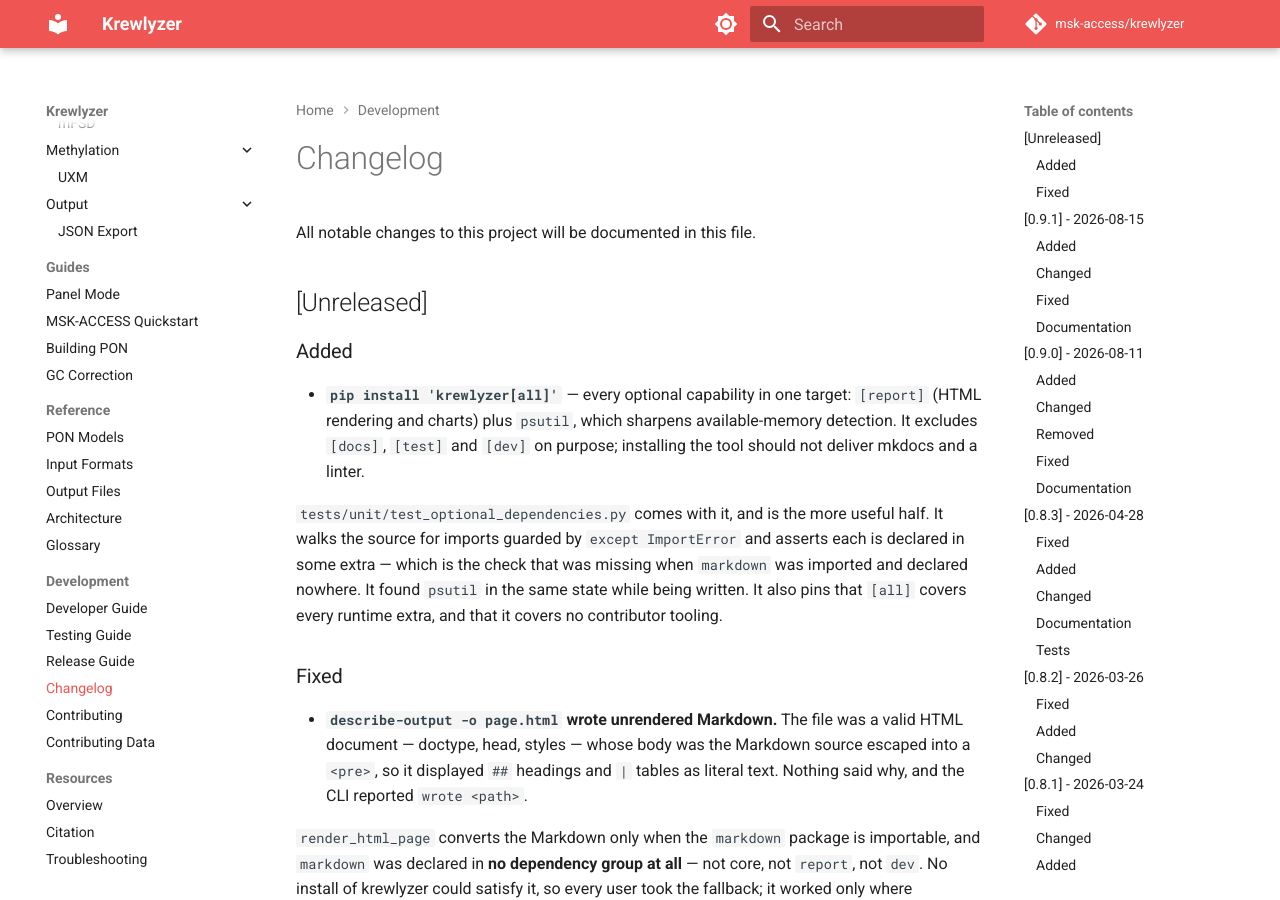
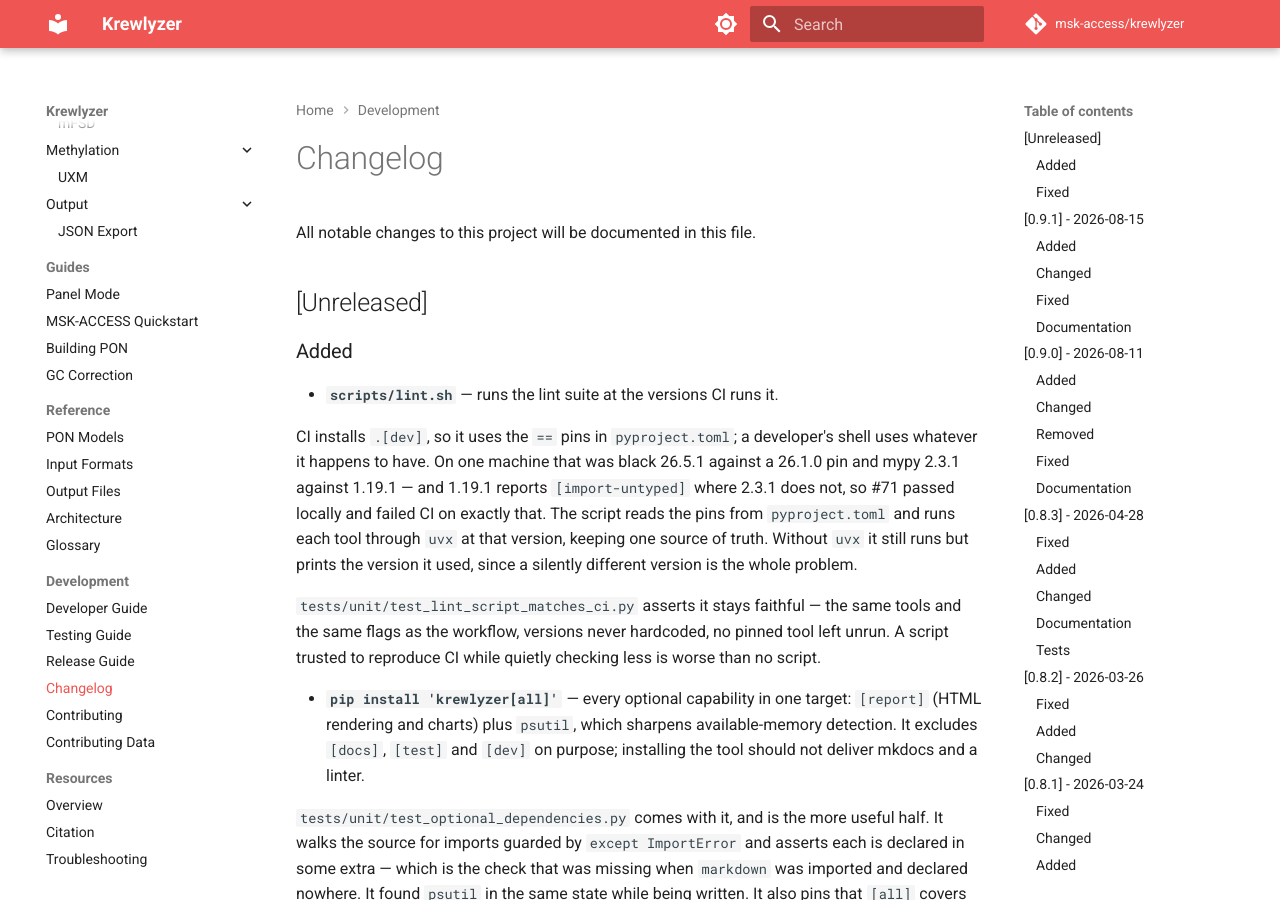
Before and after one commit to msk-access/krewlyzer, an MkDocs documentation site: the page built from docs/development/changelog.md, in a window 1280 px wide and 900 px high. Built offline with MkDocs 1.6.1 and Material for MkDocs 9.7.7, drawn with Linux system fonts in a browser that asks for light colours; comment, search, counter and statistics services are not loaded; the version menu is left out.

Commit message:
chore: run the linters at CI's pinned versions, and assert the script matches
CI installs `.[dev]`, so its black, ruff and mypy are the `==` pins in
pyproject.toml. A developer's shell runs whatever the environment happens to
have, and nothing reports the difference. Measured here:

    black   pinned 26.1.0   local 26.5.1
    ruff    pinned 0.15.4   local 0.15.4   ok
    mypy    pinned 1.19.1   local 2.3.1

Two of three adrift. The mypy gap is not theoretical -- 1.19.1 reports
`[import-untyped]` for the markdown import and 2.3.1 does not, which is exactly
how #71 passed locally and failed CI. The black gap has not bitten yet: both
versions agree on the whole tree today, checked rather than assumed.

`scripts/lint.sh` reads the pins from pyproject and runs each tool through uvx
at that version, so there is one source of truth for what a lint result means.
Without uvx it still runs, but prints the version it used -- a silently
different version being the entire problem. `--fix` applies black and ruff.

It also runs clippy with the same two `-A` flags as the workflow. Omitting them
reports 11 `too_many_arguments` errors CI does not, which sends you fixing
things that are not broken; I did that earlier in this session.

The risk in a convenience script is that it drifts into checking less than CI
while still being trusted, so the mirroring is asserted rather than maintained
by hand. tests/unit/test_lint_script_matches_ci.py pins that every flag CI
passes appears in the script, that the flag list it compares against is one CI
still uses (otherwise the first check rots quietly), that no version is
hardcoded, and that no pinned tool goes unrun. Each broken first to confirm it
fires: dropping a clippy `-A`, hardcoding mypy's version, and adding an unrun
pin all fail with the message that names the fix.

AGENTS.md's "any change" row now points at the script, and
rules/development.md leads with it -- that section claimed CI "enforces exactly
these same commands", true of the commands and false of the versions.

Full suite 1043 passed / 72 skipped; scripts/lint.sh clean at CI versions.

Co-Authored-By: Claude Opus 5 <noreply@anthropic.com>

```diff
--- a/CHANGELOG.md
+++ b/CHANGELOG.md
@@ -5,6 +5,22 @@ All notable changes to this project will be documented in this file.
 ## [Unreleased]
 
 ### Added
+
+- **`scripts/lint.sh`** — runs the lint suite at the versions CI runs it.
+
+  CI installs `.[dev]`, so it uses the `==` pins in `pyproject.toml`; a
+  developer's shell uses whatever it happens to have. On one machine that was
+  black 26.5.1 against a 26.1.0 pin and mypy 2.3.1 against 1.19.1 — and 1.19.1
+  reports `[import-untyped]` where 2.3.1 does not, so #71 passed locally and
+  failed CI on exactly that. The script reads the pins from `pyproject.toml`
+  and runs each tool through `uvx` at that version, keeping one source of
+  truth. Without `uvx` it still runs but prints the version it used, since a
+  silently different version is the whole problem.
+
+  `tests/unit/test_lint_script_matches_ci.py` asserts it stays faithful — the
+  same tools and the same flags as the workflow, versions never hardcoded, no
+  pinned tool left unrun. A script trusted to reproduce CI while quietly
+  checking less is worse than no script.
 
 - **`pip install 'krewlyzer[all]'`** — every optional capability in one target:
   `[report]` (HTML rendering and charts) plus `psutil`, which sharpens
```
Also changed, not shown: .agents/rules/development.md (+34 -2 lines), AGENTS.md (+1 -1 lines), 2 other files.
